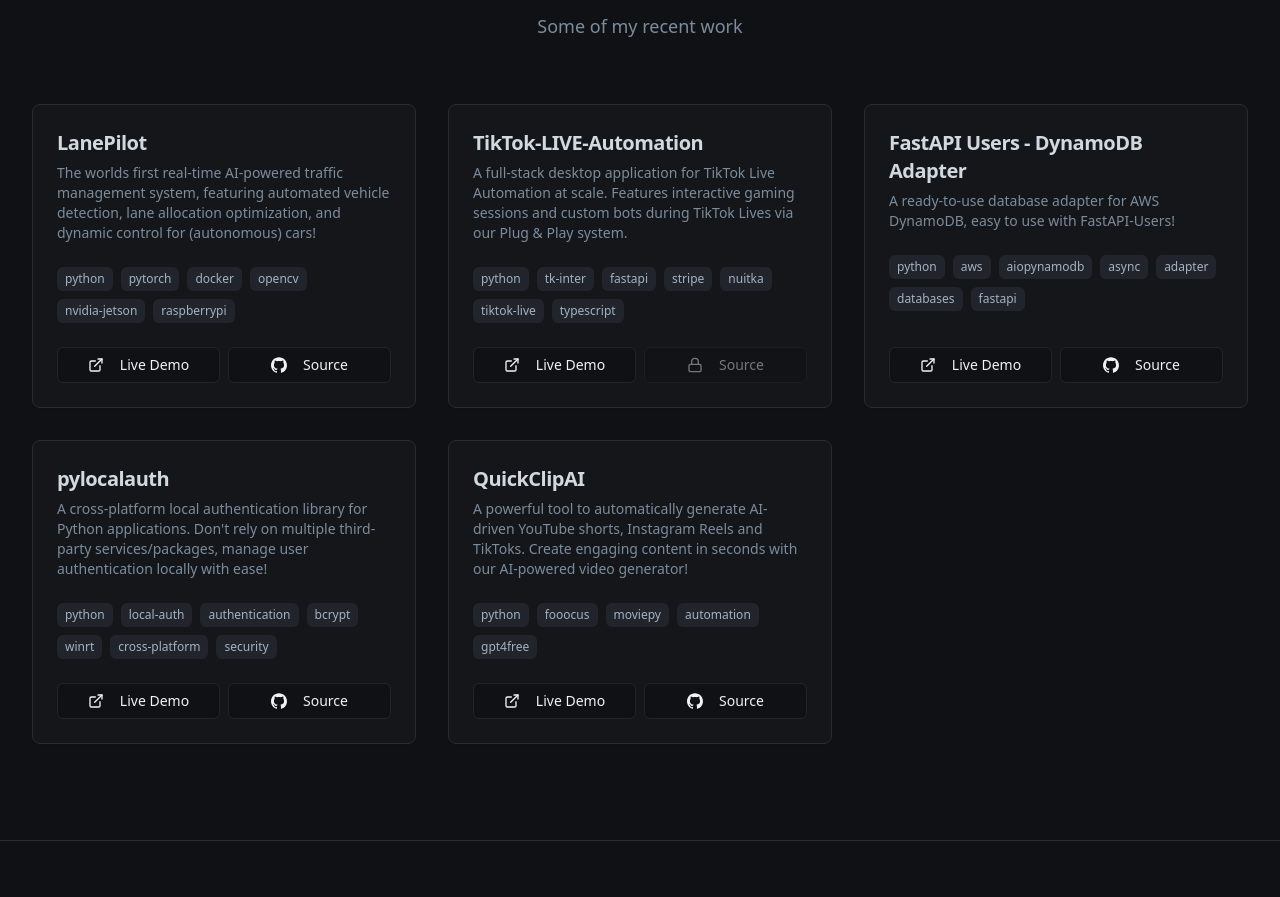
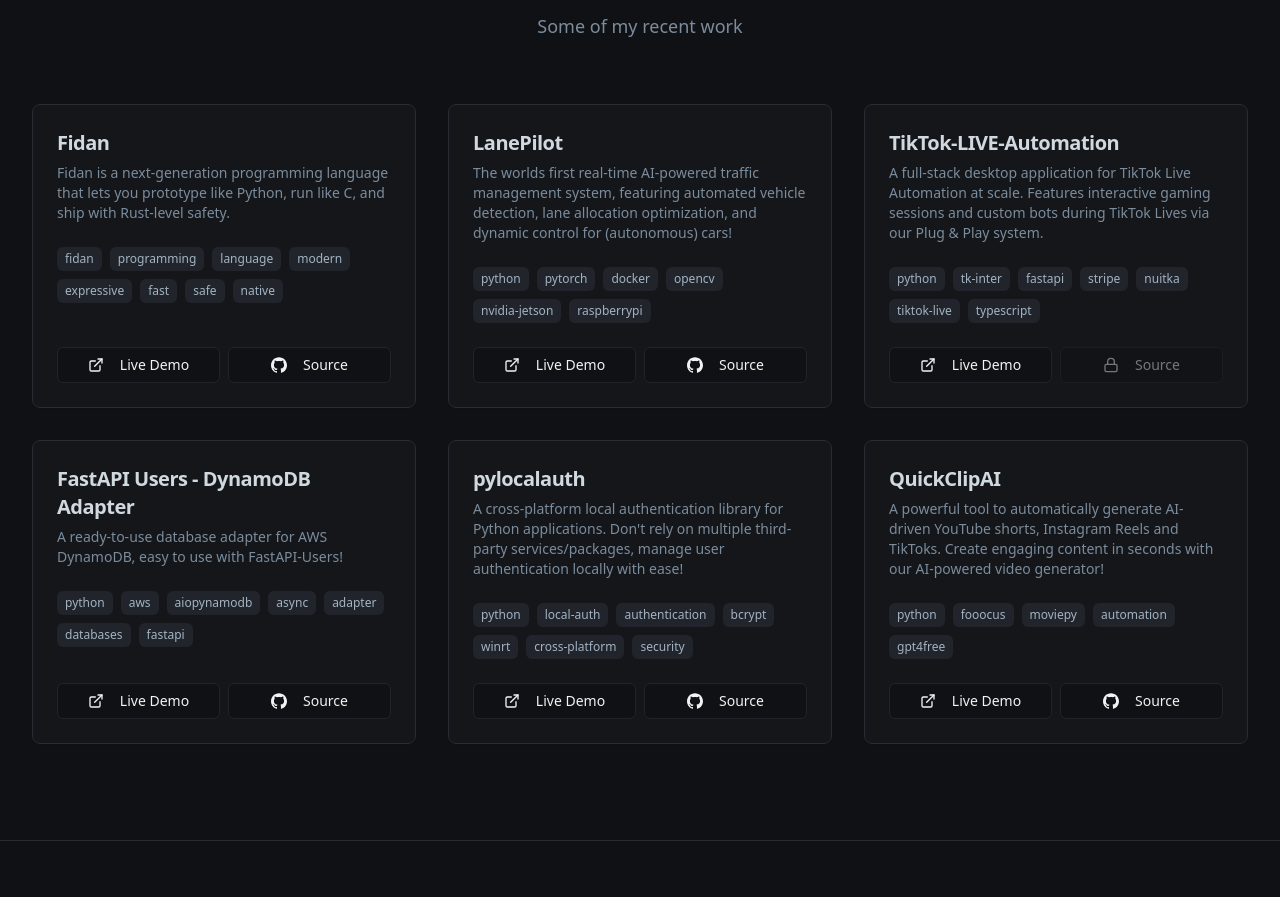
Before and after one commit to AppSolves/appsolves.dev, a React (Vite) app: page / in a window 1280 px wide. Shown: the part 2199-3096 px from the top of the page. Built offline with nearby package versions, Linux system fonts and the light colour scheme; no server answers.

Commit message:
Refactor ProjectsSection component to update project details and enhance project descriptions; add new project "Fidan" and adjust existing project information.

```diff
--- a/src/components/ui/projects-section.tsx
+++ b/src/components/ui/projects-section.tsx
@@ -14,6 +14,13 @@
 
 const ProjectsSection = () => {
   const projects: Project[] = [
+    {
+      title: "Fidan",
+      description: "Fidan is a next-generation programming language that lets you prototype like Python, run like C, and ship with Rust-level safety.",
+      tech: ["fidan", "programming", "language", "modern", "expressive", "fast", "safe", "native"],
+      liveUrl: "https://fidan.dev",
+      githubUrl: "https://github.com/fidan-lang/fidan"
+    },
     {
       title: "LanePilot",
       description: "The worlds first real-time AI-powered traffic management system, featuring automated vehicle detection, lane allocation optimization, and dynamic control for (autonomous) cars!",
```
